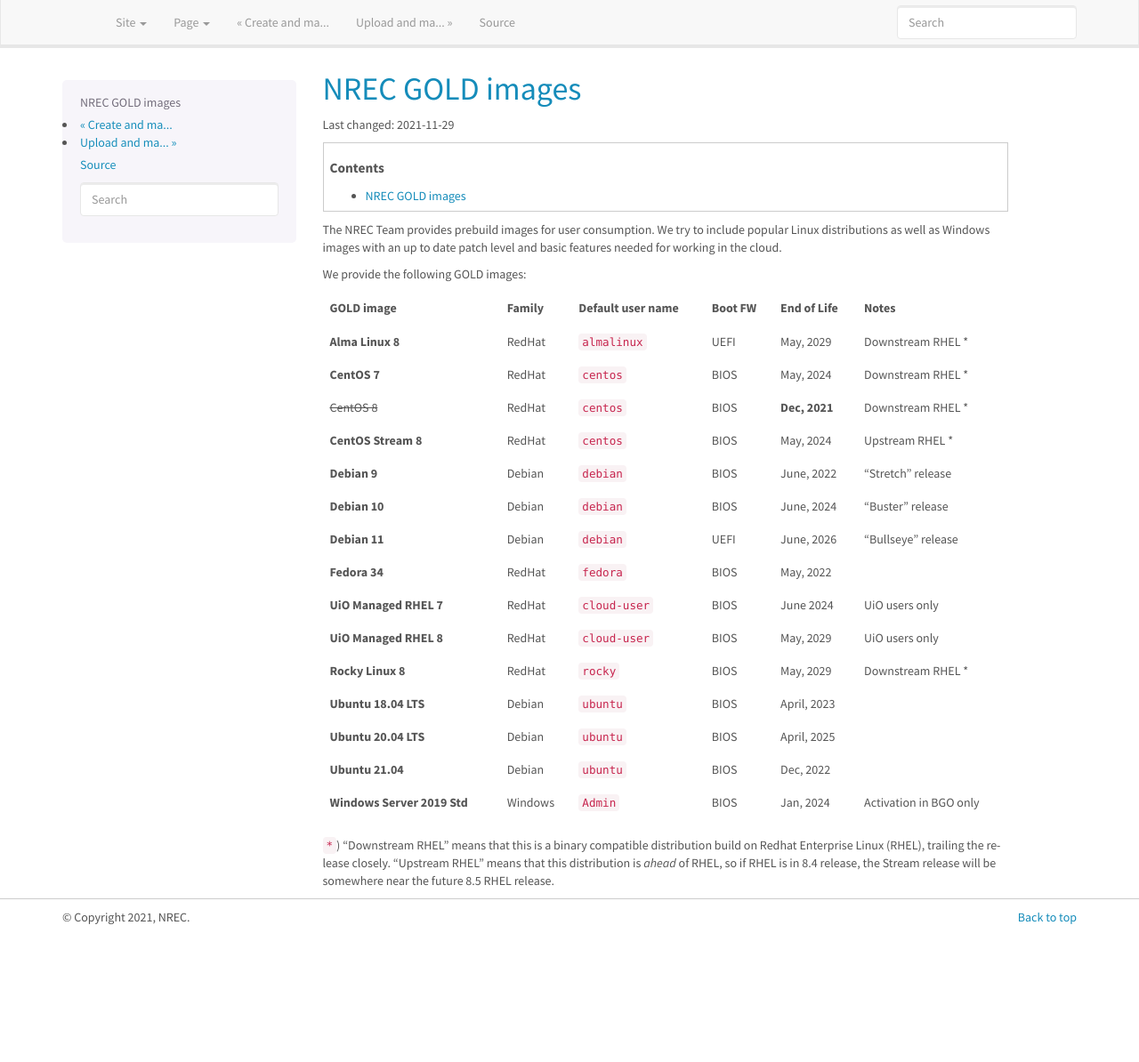
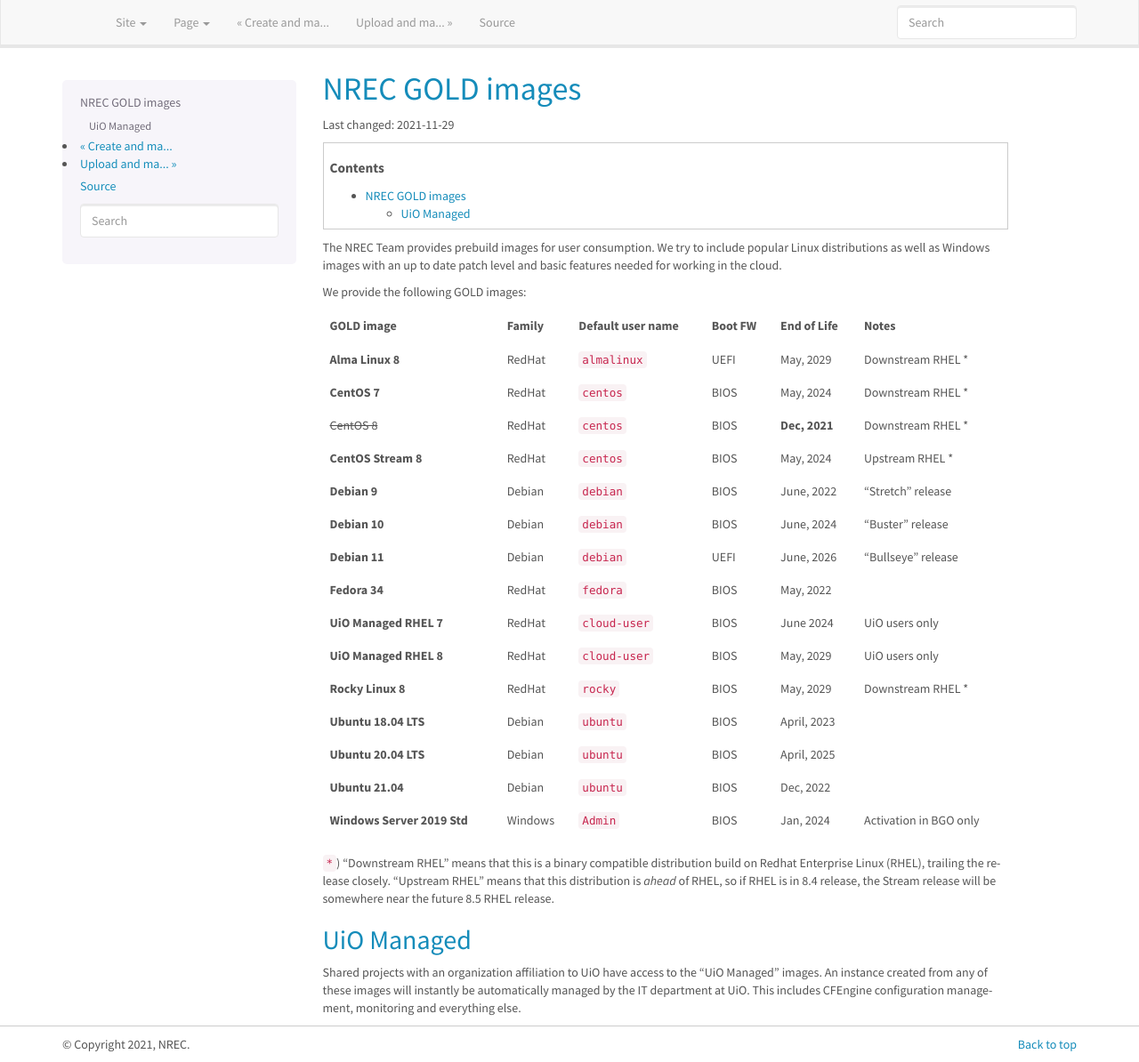
Before and after one commit to norcams/docs-enduser, a Sphinx documentation site: the page built from docs/gold-image.rst, in a window 1280 px wide and 1194 px high. Shown: the whole window at 89% size. Built offline with Sphinx 7.4.7, drawn with Linux system fonts in a browser that asks for light colours.

Commit message:
uio managed

```diff
--- a/docs/gold-image.rst
+++ b/docs/gold-image.rst
@@ -44,3 +44,13 @@ GOLD image                     Family   Default user name  Boot FW  End of Life
 ``*``) "Downstream RHEL" means that this is a binary compatible distribution build on Redhat Enterprise Linux
 (RHEL), trailing the release closely. "Upstream RHEL" means that this distribution is *ahead* of RHEL, so
 if RHEL is in 8.4 release, the Stream release will be somewhere near the future 8.5 RHEL release.
+
+
+UiO Managed
+-----------
+
+Shared projects with an organization affiliation to UiO have access to
+the "UiO Managed" images. An instance created from any of these images
+will instantly be automatically managed by the IT department at
+UiO. This includes CFEngine configuration management, monitoring and
+everything else.
```
